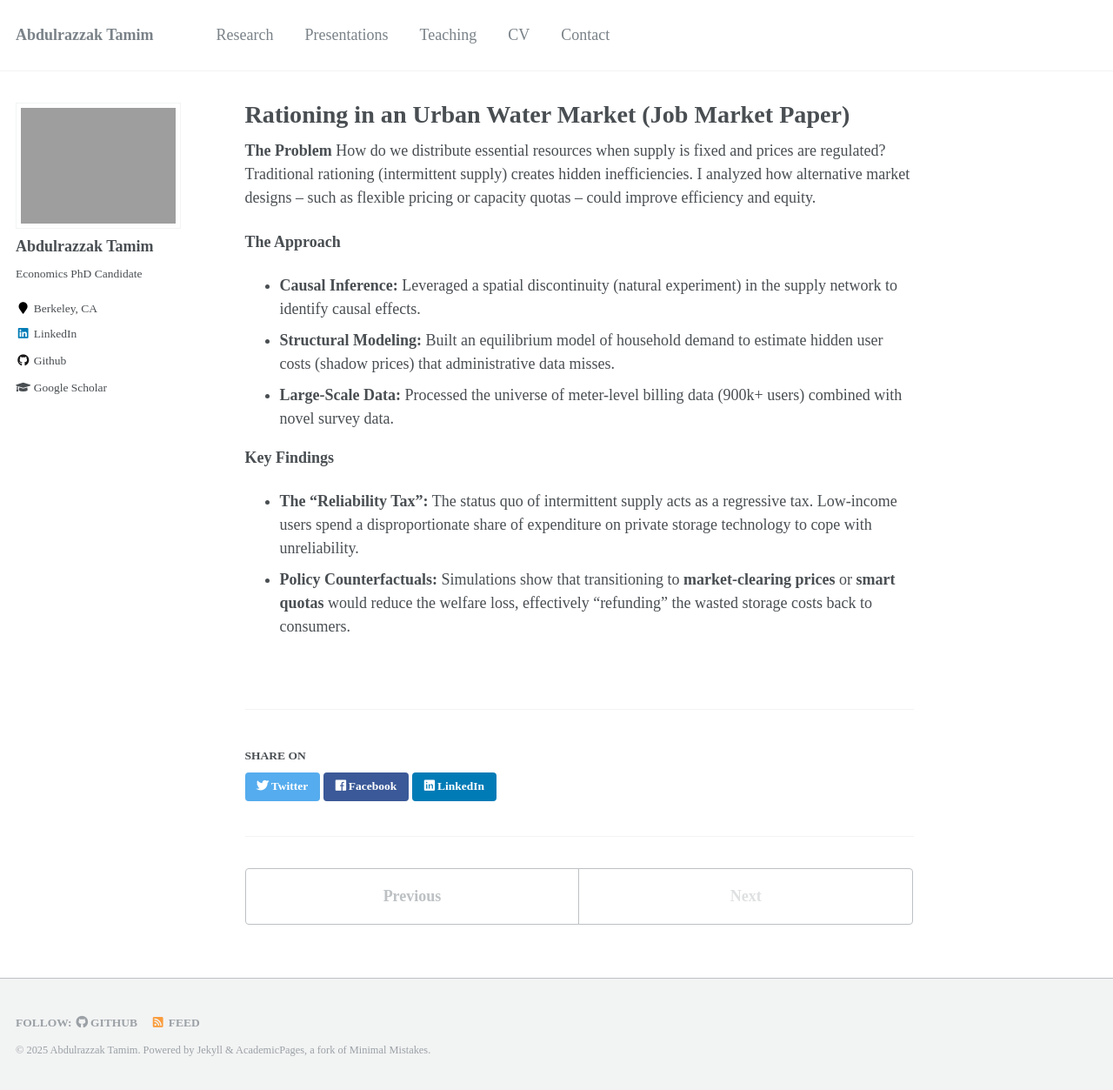
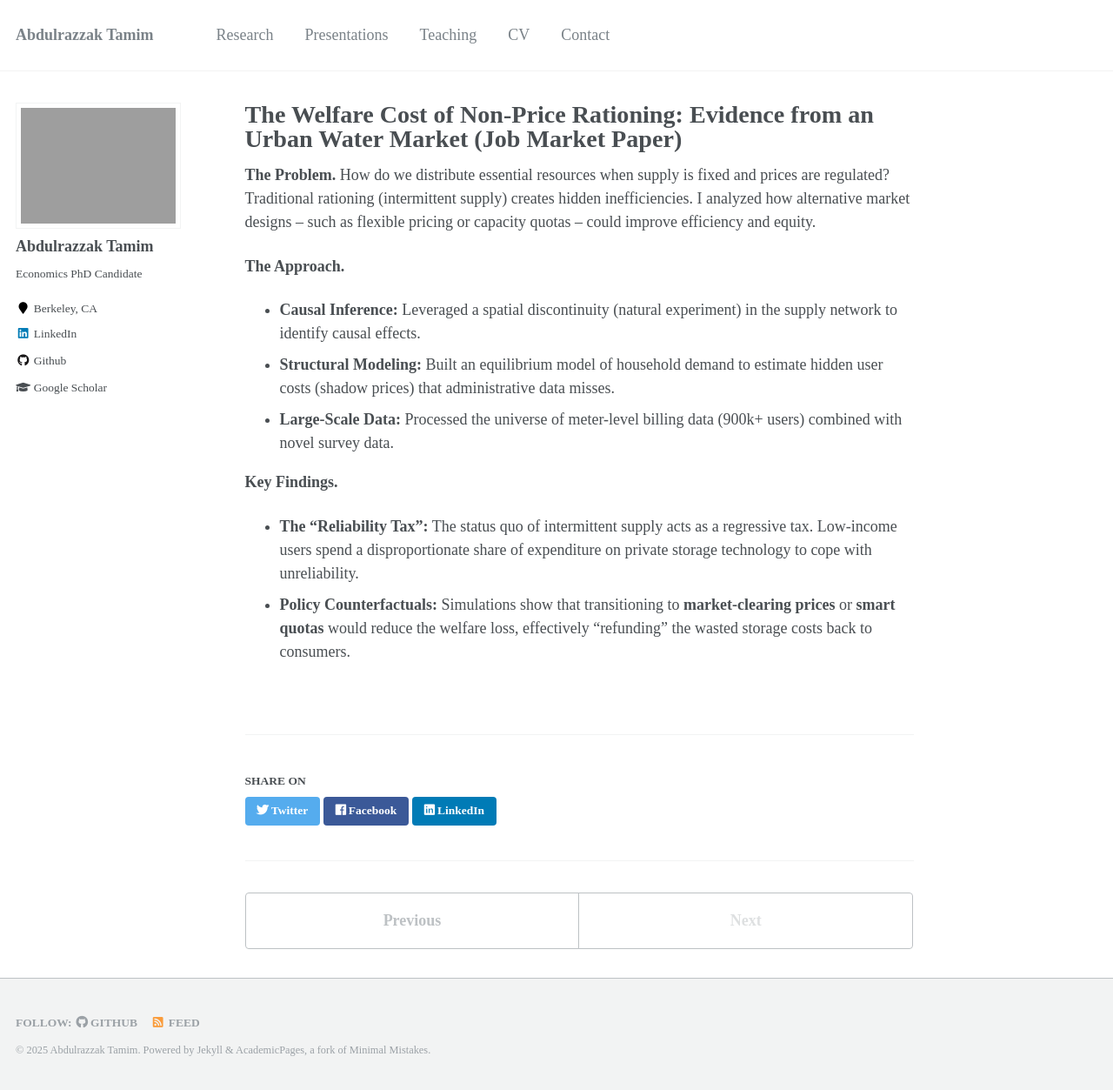
Before and after one commit to AbdulrazzakTamim/abdulrazzaktamim.github.io, a Jekyll site: the page built from _publications/rationing.md, in a window 1280 px wide and 1253 px high. Shown: the whole window at 87% size. Built offline with Jekyll 4.4.1, drawn with Linux system fonts in a browser that asks for light colours; comment, search, counter and statistics services are not loaded.

Commit message:
Update title and formatting in rationing.md

```diff
--- a/_publications/rationing.md
+++ b/_publications/rationing.md
@@ -1,5 +1,5 @@
 ---
-title: "Rationing in an Urban Water Market (Job Market Paper)"
+title: "The Welfare Cost of Non-Price Rationing: Evidence from an Urban Water Market (Job Market Paper)"
 collection: publications
 permalink: /publication/rationing
 date: 2025-10-16
@@ -7,14 +7,14 @@ venue: ""
 status: "wip"
 ---
 
-**The Problem**
+**The Problem.**
 How do we distribute essential resources when supply is fixed and prices are regulated? Traditional rationing (intermittent supply) creates hidden inefficiencies. I analyzed how alternative market designs -- such as flexible pricing or capacity quotas -- could improve efficiency and equity.
 
-**The Approach**
+**The Approach.**
 * **Causal Inference:** Leveraged a spatial discontinuity (natural experiment) in the supply network to identify causal effects.
 * **Structural Modeling:** Built an equilibrium model of household demand to estimate hidden user costs (shadow prices) that administrative data misses.
 * **Large-Scale Data:** Processed the universe of meter-level billing data (900k+ users) combined with novel survey data.
 
-**Key Findings**
+**Key Findings.**
 * **The "Reliability Tax":** The status quo of intermittent supply acts as a regressive tax. Low-income users spend a disproportionate share of expenditure on private storage technology to cope with unreliability.
 * **Policy Counterfactuals:** Simulations show that transitioning to **market-clearing prices** or **smart quotas** would reduce the welfare loss, effectively "refunding" the wasted storage costs back to consumers.
```
